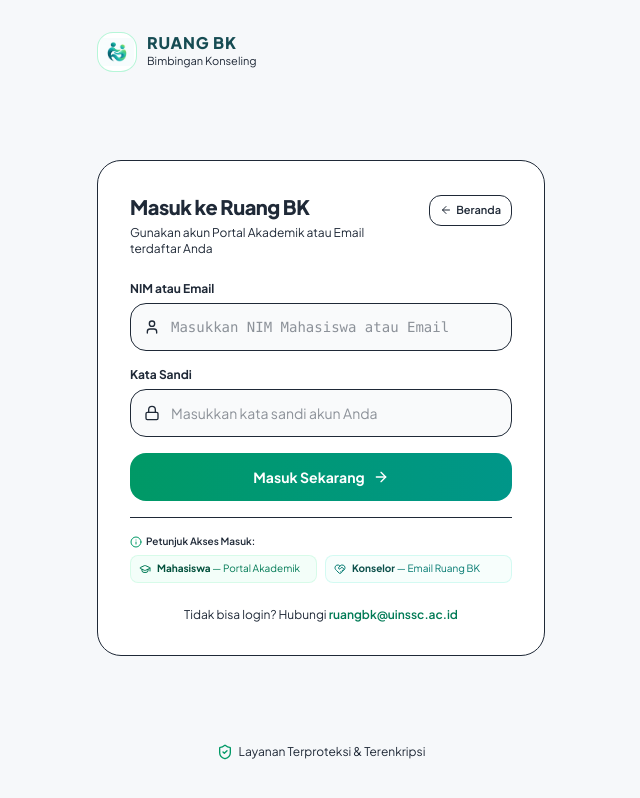
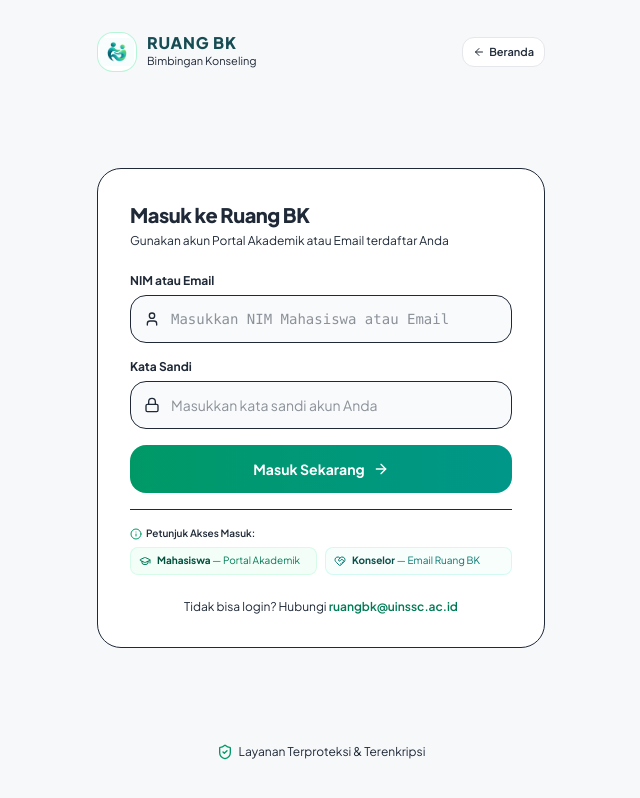
Before and after one commit to saifudinnet-spec/bk, a React (Vite) app in the folder frontend/: page /login in a window 1280 px wide. Shown: the whole page, without its empty margins (319-959 px from the left). Built offline with nearby package versions, Linux system fonts and the light colour scheme.

Commit message:
refactor(auth): move back button to AuthLayout header, align with RUANG BK brand bar

```diff
--- a/frontend/src/layouts/AuthLayout.jsx
+++ b/frontend/src/layouts/AuthLayout.jsx
@@ -1,9 +1,10 @@
 import React from 'react';
-import { Outlet, Link, useLocation } from 'react-router-dom';
-import { ShieldCheck } from 'lucide-react';
+import { Outlet, Link, useLocation, useNavigate } from 'react-router-dom';
+import { ShieldCheck, ArrowLeft } from 'lucide-react';
 
 export const AuthLayout = () => {
   const location = useLocation();
+  const navigate = useNavigate();
 
   return (
     <div className="min-h-screen bg-[#F6F8FA] flex flex-col justify-between p-4 sm:p-6 select-none">
@@ -18,6 +19,16 @@ export const AuthLayout = () => {
             <span className="text-[11px] text-mutedtext mt-0.5 block">Bimbingan Konseling</span>
           </div>
         </Link>
+
+        <button
+          type="button"
+          onClick={() => navigate('/')}
+          className="flex items-center gap-1 text-[11px] font-semibold text-mutedtext hover:text-emerald-700 border border-gray-200 hover:border-emerald-300 bg-white rounded-xl px-2.5 py-1.5 transition-all shadow-soft-xs"
+          title="Kembali ke Beranda"
+        >
+          <ArrowLeft className="w-3 h-3" />
+          <span>Beranda</span>
+        </button>
       </div>
 
       {/* Form Container */}
--- a/frontend/src/pages/auth/Login.jsx
+++ b/frontend/src/pages/auth/Login.jsx
@@ -1,7 +1,7 @@
 import React, { useState } from 'react';
 import { useNavigate, useLocation, useSearchParams } from 'react-router-dom';
 import { motion } from 'framer-motion';
-import { Lock, User, ArrowRight, ArrowLeft, GraduationCap, HeartHandshake, Info } from 'lucide-react';
+import { Lock, User, ArrowRight, GraduationCap, HeartHandshake, Info } from 'lucide-react';
 import { useAuth } from '../../store/AuthContext';
 import { useToast } from '../../store/ToastContext';
 import { useCounselingFlow } from '../../store/CounselingFlowContext';
@@ -79,22 +79,11 @@ export const Login = () => {
           </div>
         )}
 
-        <div className="flex items-start justify-between mb-6">
-          <div>
-            <h2 className="text-xl font-black text-darktext tracking-tight">Masuk ke Ruang BK</h2>
-            <p className="text-xs text-mutedtext mt-1">
-              Gunakan akun Portal Akademik atau Email terdaftar Anda
-            </p>
-          </div>
-          <button
-            type="button"
-            onClick={() => navigate('/')}
-            className="flex items-center gap-1 text-[11px] font-semibold text-mutedtext hover:text-emerald-700 border border-softborder hover:border-emerald-300 rounded-xl px-2.5 py-1.5 transition-all shrink-0 ml-3 mt-0.5"
-            title="Kembali ke Beranda"
-          >
-            <ArrowLeft className="w-3 h-3" />
-            <span>Beranda</span>
-          </button>
+        <div className="mb-6">
+          <h2 className="text-xl font-black text-darktext tracking-tight">Masuk ke Ruang BK</h2>
+          <p className="text-xs text-mutedtext mt-1">
+            Gunakan akun Portal Akademik atau Email terdaftar Anda
+          </p>
         </div>
 
         <form onSubmit={handleSubmit} className="space-y-4">
```
